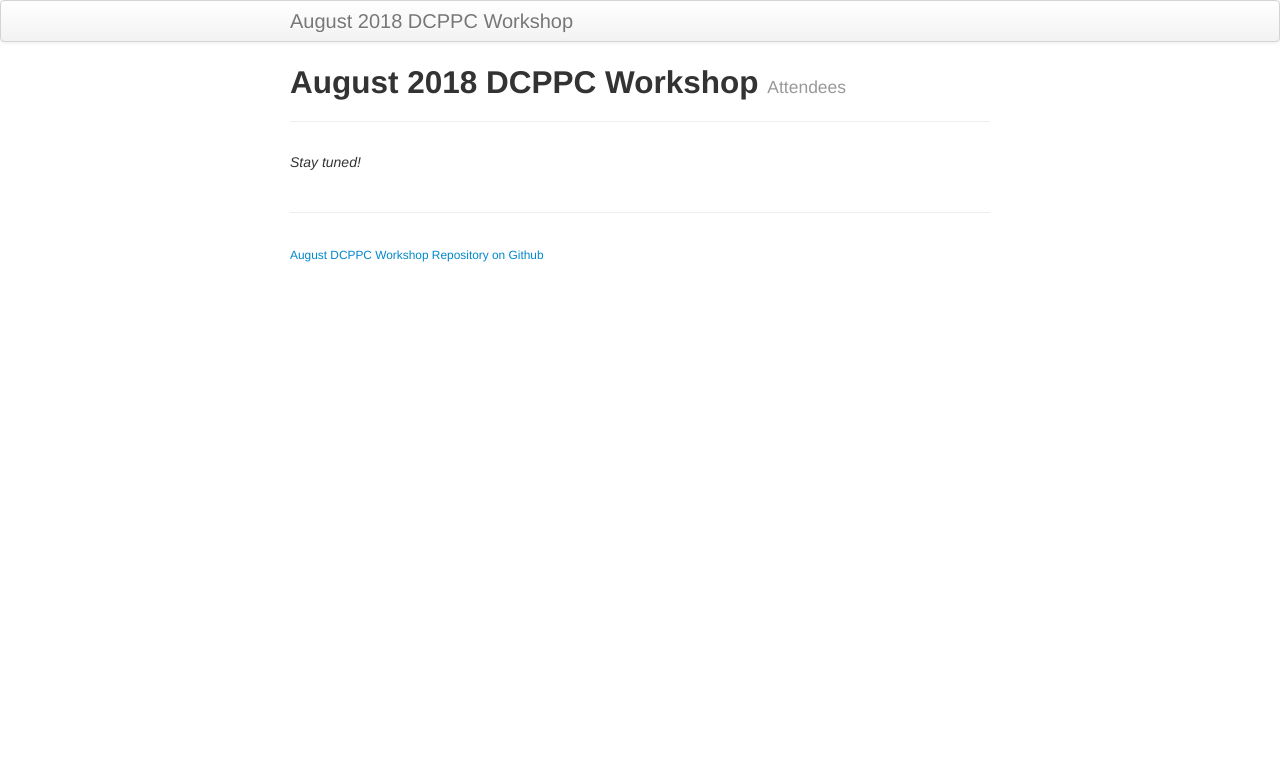
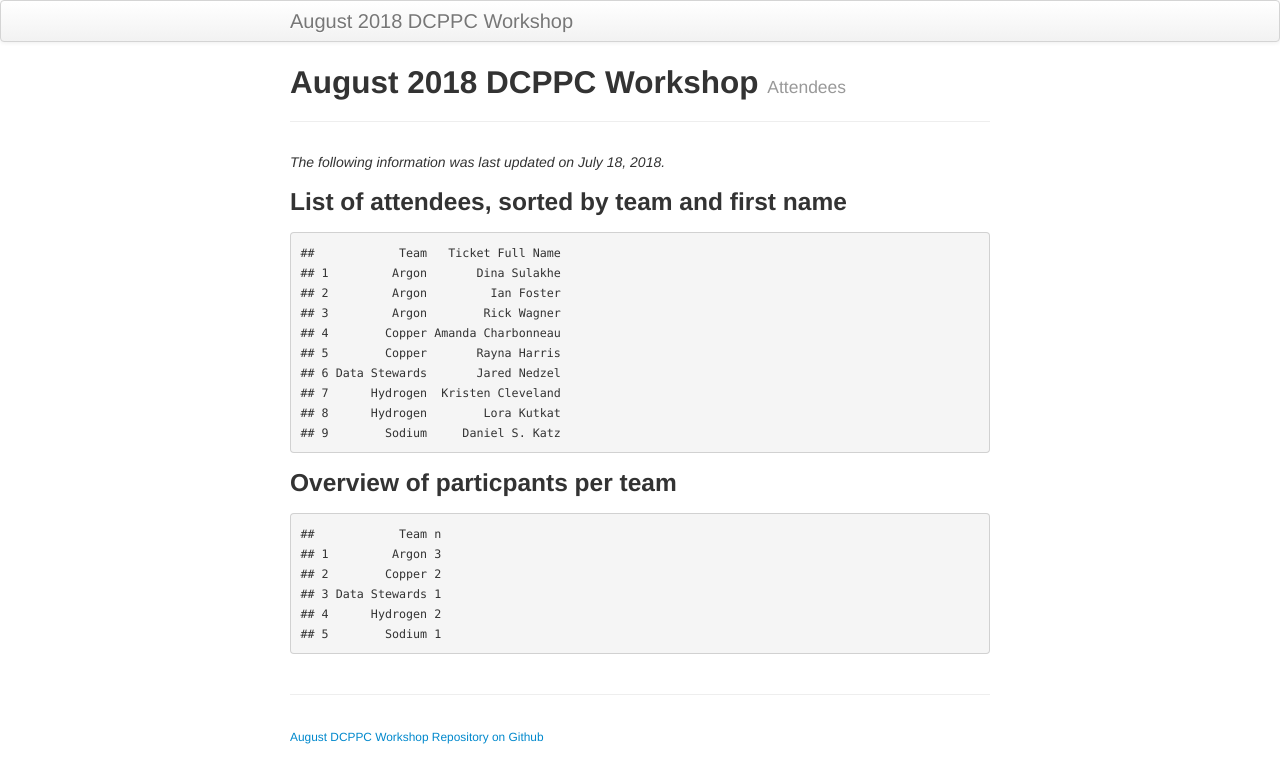
Before and after one commit to dcppc/2018-august-workshop, a Jekyll site: the page built from docs/attendees.md, in a window 1280 px wide. Shown: the top 783 px of the page. Built offline with Jekyll 4.4.1, drawn with Linux system fonts in a browser that asks for light colours.

Commit message:
add first 9 registrants

```diff
--- a/docs/attendees.md
+++ b/docs/attendees.md
@@ -2,6 +2,29 @@
 layout: page
 title: August 2018 DCPPC Workshop
 tagline: Attendees
+
 ---
 
-_Stay tuned!_
+*The following information was last updated on July 18, 2018.*
+
+### List of attendees, sorted by team and first name
+
+    ##            Team   Ticket Full Name
+    ## 1         Argon       Dina Sulakhe
+    ## 2         Argon         Ian Foster
+    ## 3         Argon        Rick Wagner
+    ## 4        Copper Amanda Charbonneau
+    ## 5        Copper       Rayna Harris
+    ## 6 Data Stewards       Jared Nedzel
+    ## 7      Hydrogen  Kristen Cleveland
+    ## 8      Hydrogen        Lora Kutkat
+    ## 9        Sodium     Daniel S. Katz
+
+### Overview of particpants per team
+
+    ##            Team n
+    ## 1         Argon 3
+    ## 2        Copper 2
+    ## 3 Data Stewards 1
+    ## 4      Hydrogen 2
+    ## 5        Sodium 1
```
